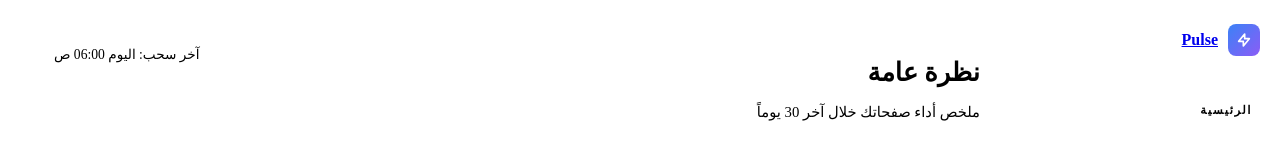
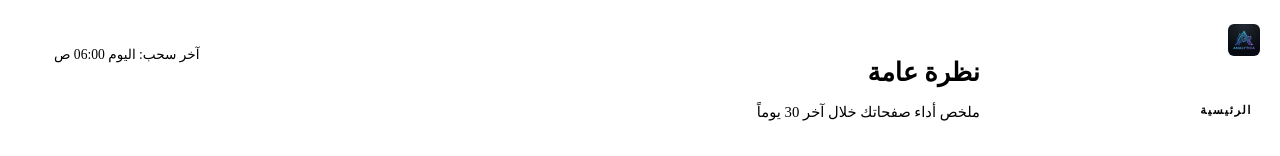
Before and after one commit to ramihasanain/Analytica-, a React (Vite) app: page /dashboard in a window 1280 px wide. Shown: the top 156 px of the page. Built offline with nearby package versions, Linux system fonts and the light colour scheme; the HTML template or start-up script is replaced by a standard one.

Commit message:
chore: install frontend dependencies and generate initial build artifacts

```diff
--- a/src/pages/Dashboard/DashboardLayout.jsx
+++ b/src/pages/Dashboard/DashboardLayout.jsx
@@ -6,12 +6,9 @@ const DashboardLayout = () => {
       {/* Sidebar */}
       <aside style={{ width: '260px', background: 'var(--bg-card)', borderLeft: '1px solid var(--border)', display: 'flex', flexDirection: 'column', position: 'fixed', top: 0, right: 0, bottom: 0, zIndex: 50 }}>
         <div style={{ padding: '24px 20px', borderBottom: '1px solid var(--border)' }}>
-          <Link to="/" style={{ display: 'flex', alignItems: 'center', gap: '10px' }}>
-            <div style={{ width: '32px', height: '32px', borderRadius: '8px', background: 'linear-gradient(135deg, #3B82F6, #8B5CF6)', display: 'flex', alignItems: 'center', justifyContent: 'center' }}>
-              <svg width="16" height="16" fill="none" stroke="#fff" strokeWidth="2.5" viewBox="0 0 24 24"><path strokeLinecap="round" strokeLinejoin="round" d="M13 10V3L4 14h7v7l9-11h-7z"/></svg>
-            </div>
-            <span style={{ fontWeight: 700, fontSize: '1rem', fontFamily: 'var(--font-en)' }}>Pulse</span>
-          </Link>
+          <div style={{ display: 'flex', alignItems: 'center', gap: '10px' }}>
+            <img src="/logo.png" alt="Analytica Logo" style={{ height: '32px', borderRadius: '6px', objectFit: 'contain' }} />
+          </div>
         </div>
 
         <div style={{ padding: '20px 12px', flex: 1, display: 'flex', flexDirection: 'column', gap: '4px' }}>
--- a/src/pages/Landing.jsx
+++ b/src/pages/Landing.jsx
@@ -313,7 +313,7 @@ const Landing = () => {
               { title: 'تحويل البيانات إلى قرارات ناجحة', desc: 'نجمع كل هذه التحليلات العميقة ونرتبها أمامك في لوحة تحكم واحدة، بسيطة وواضحة جداً وبألوان ورسوم جذابة ترشدك لاتخاذ القرار الصحيح.', side: 'left', color: '#38BDF8' }
             ].map((step, i) => (
               <div key={i} style={{ display: 'flex', flexDirection: step.side === 'left' ? 'row-reverse' : 'row', alignItems: 'center', marginBottom: '60px', position: 'relative' }}>
-                <div style={{ flex: 1, textAlign: step.side === 'left' ? 'left' : 'right', padding: step.side === 'left' ? '0 0 0 40px' : '0 40px 0 0' }}>
+                <div style={{ flex: 1, textAlign: step.side === 'left' ? 'left' : 'right', padding: step.side === 'left' ? '0 40px 0 0' : '0 0 0 40px' }}>
                   <h3 style={{ fontSize: '1.6rem', color: '#fff', marginBottom: '12px', display: 'flex', alignItems: 'center', gap: '12px', flexDirection: step.side === 'left' ? 'row-reverse' : 'row' }}>
                     {step.title}
                     <span className="mono" style={{ color: step.color, fontSize: '1rem', background: `${step.color}20`, padding: '4px 12px', borderRadius: '100px' }}>الخطوة 0{i+1}</span>
```
Also changed, not shown: 4 other files (tests, documents, lock files or other folders).
